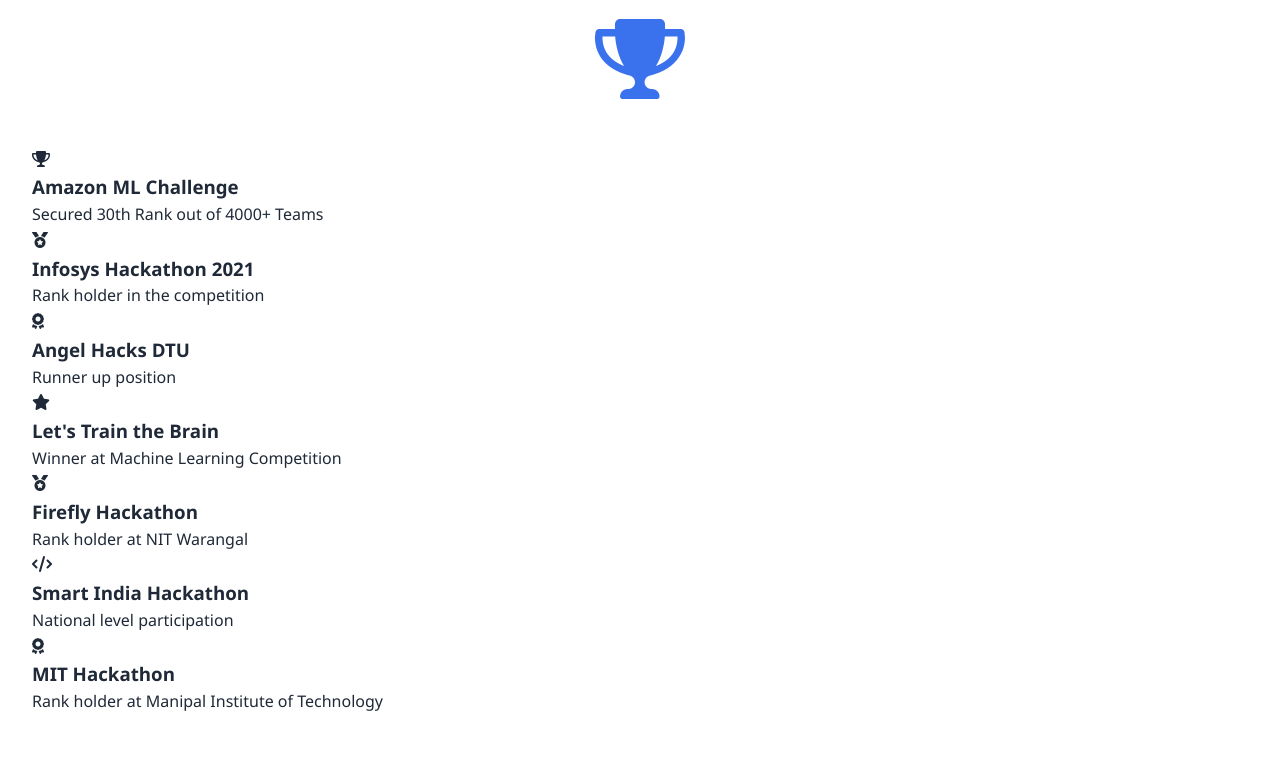
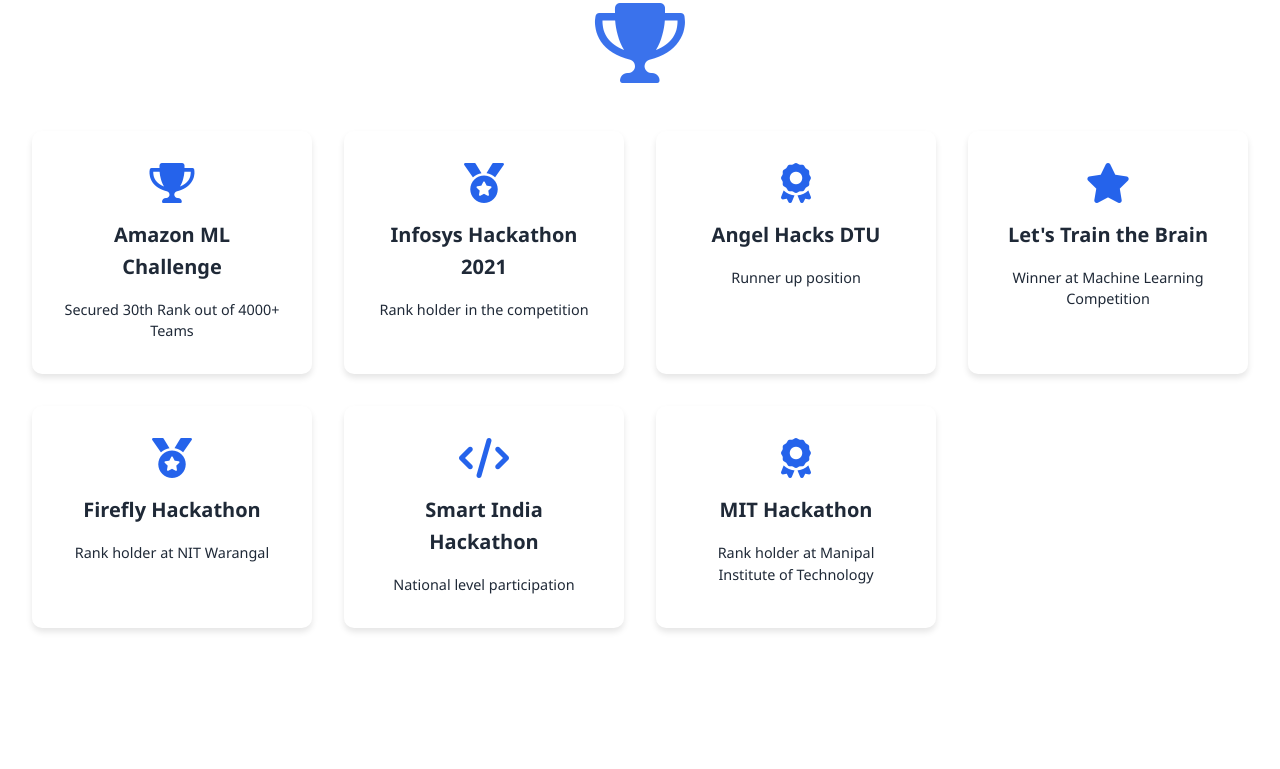
Before and after one commit to bhugraassociates20/sparsh-portfolio, a plain HTML site: page index.html in a window 1280 px wide. Shown: the part 9000-9769 px from the top of the page. Drawn offline with nearby package versions, Linux system fonts and the light colour scheme; no server answers.

Commit message:
Update styles.css

```diff
--- a/styles.css
+++ b/styles.css
@@ -5,6 +5,7 @@
     --bg-color: #ffffff;
     --accent-color: #3b82f6;
     --light-bg: #f3f4f6;
+    --card-bg: #ffffff;
 }
 
 * {
@@ -998,3 +999,46 @@ html {
     height: 100%;
     z-index: -1;
 }
+
+.hackathons {
+    padding: 4rem 2rem;
+    background-color: var(--bg-color);
+}
+
+.hackathon-grid {
+    display: grid;
+    grid-template-columns: repeat(auto-fit, minmax(280px, 1fr));
+    gap: 2rem;
+    margin-top: 2rem;
+}
+
+.hackathon-card {
+    background: var(--card-bg);
+    padding: 2rem;
+    border-radius: 10px;
+    box-shadow: 0 4px 6px rgba(0, 0, 0, 0.1);
+    transition: transform 0.3s ease;
+    text-align: center;
+}
+
+.hackathon-card:hover {
+    transform: translateY(-5px);
+}
+
+.hackathon-card i {
+    font-size: 2.5rem;
+    color: var(--primary-color);
+    margin-bottom: 1rem;
+}
+
+.hackathon-card h3 {
+    font-size: 1.25rem;
+    margin-bottom: 1rem;
+    color: var(--text-color);
+}
+
+.hackathon-card p {
+    color: var(--text-secondary);
+    font-size: 0.9rem;
+    line-height: 1.5;
+}
```
